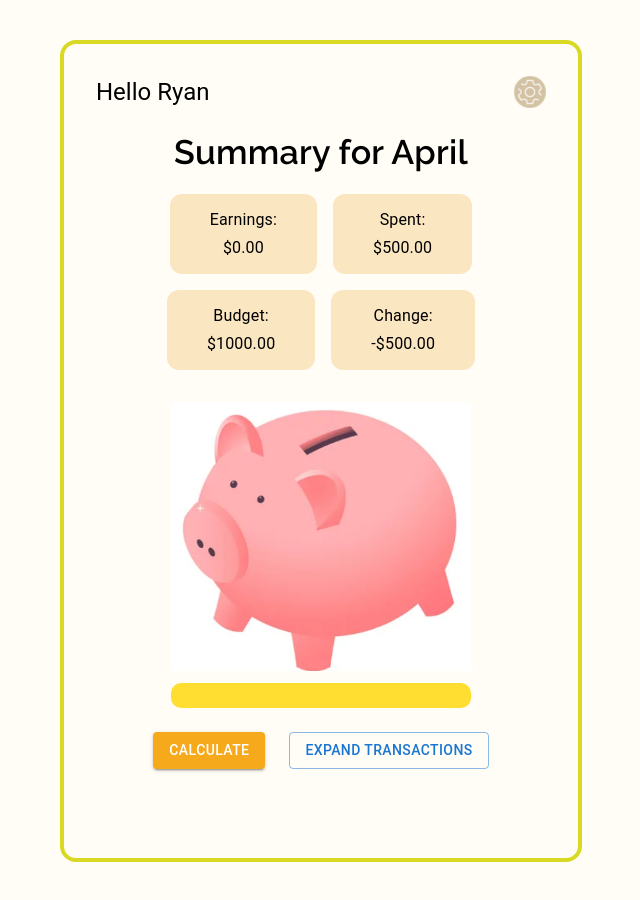
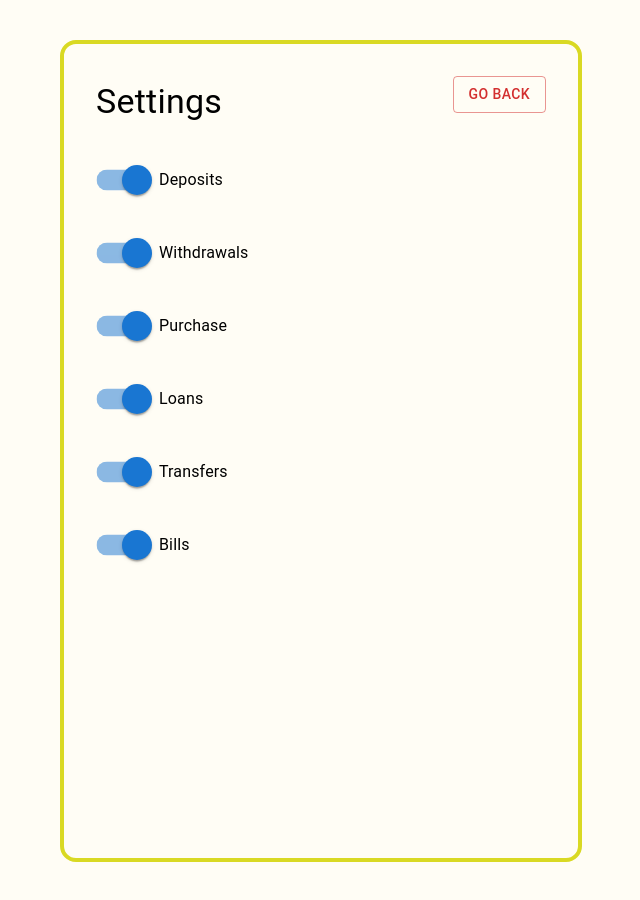
Before and after one commit to ryaneldho/CapitalOneHackBitcamp2025, a React (Create React App) app in the folder piggy/: page / in a window 1280 px wide. Shown: the whole page, without its empty margins (319-959 px from the left). Built offline with nearby package versions, Linux system fonts and the light colour scheme; a web font is replaced by a local one.

Commit message:
buttons in the settings

```diff
--- a/piggy/src/App.tsx
+++ b/piggy/src/App.tsx
@@ -1,16 +1,36 @@
-import React from 'react';
+import React, { useState } from 'react';
 import './css/App.css';
 import TestDashboard from './components/TestDashboard';
 import Piggy from './pages/Piggy';
+import Settings from './pages/Settings'
+import { Console } from 'console';
 
 const accountId = "67f9f6fb9683f20dd5194d5c"
 const testMerchantIkea = "66ef43749683f20dd518a511"
 
+type SwitchStates = {
+  deposits: boolean;
+  withdrawals: boolean;
+  purchase: boolean;
+  loans: boolean;
+  transfers: boolean;
+  bills: boolean;
+};
+
 function App() {
+  const [switchStates, setSwitchStates] = useState<SwitchStates>({
+    deposits: true,
+    withdrawals: true,
+    purchase: true,
+    loans: true,
+    transfers: true,
+    bills: true,
+  });
+
   return (
     <div className="App">
       {/* <TestDashboard userId = {accountId}/> */}
-      <Piggy/>
+      <Settings switchStates={switchStates} setSwitchStates={setSwitchStates} />
     </div>
   );
 }
--- /dev/null
+++ b/piggy/src/css/settings.css
@@ -0,0 +1,30 @@
+body {
+    font-family: 'Raleway';
+    background-color: #fffdf5;
+  }
+
+  .border {
+    max-width: 450px;
+    min-height: 750px;
+    margin: 40px auto;
+    padding: 32px;
+    border: 4px solid #d9d923;
+    border-radius: 16px;
+  }
+
+  .header {
+    display: flex;
+    justify-content: space-between;
+    align-items: center;
+    margin-bottom: 24px;
+  }
+
+  .container {
+    text-align: center;
+    font-weight: lighter;
+  }
+
+  .options{
+    font-family: 'Raleway';
+    size: 100px;
+  }
--- a/piggy/src/pages/Settings.tsx
+++ b/piggy/src/pages/Settings.tsx
@@ -1,11 +1,106 @@
-import React from 'react';
-import './App.css';
+import React, { useState } from 'react';
+import '../css/settings.css';
+import { Typography, Button, Box, FormGroup, Switch, FormControlLabel } from '@mui/material';
 
-function Settings() {
+interface SettingsProps {
+  switchStates: SwitchStates;
+  setSwitchStates: React.Dispatch<React.SetStateAction<SwitchStates>>;
+}
+
+interface OptionsProps {
+  switchStates: SwitchStates;
+  setSwitchStates: React.Dispatch<React.SetStateAction<SwitchStates>>;
+}
+
+type SwitchStates = {
+  deposits: boolean;
+  withdrawals: boolean;
+  purchase: boolean;
+  loans: boolean;
+  transfers: boolean;
+  bills: boolean;
+};
+
+
+function Settings({ switchStates, setSwitchStates }: SettingsProps) {
+  // return (
+  //   <div className="Settings">
+
+  //   </div>
+  // );
+
+  const depositsCheck = switchStates.deposits;
+  const loansCheck = switchStates.loans;
+  const transfersCheck = switchStates.transfers;
+
   return (
-    <div className="Settings">
-    </div>
+    <Box className="border">
+      <Header/>
+      <Options switchStates={switchStates} setSwitchStates={setSwitchStates} />
+
+    </Box>)
+}
+
+function Header() {
+  return (
+    <Box className="header">
+      <Typography variant="h4" id="title">
+        Settings
+      </Typography>
+      <Button variant="outlined" color="error" sx={{mb:2}}>
+        GO BACK
+      </Button>
+    </Box>
   );
 }
 
+
+function Options({ switchStates, setSwitchStates }: OptionsProps) {
+
+  const handleChange = (event: React.ChangeEvent<HTMLInputElement>) => {
+    const { id, checked } = event.target;
+    setSwitchStates(prev => ({
+      ...prev,
+      [id]: checked
+    }));
+  };
+
+  const {
+    deposits: depositsEnabled,
+    withdrawals: withdrawalsEnabled,
+    purchase: purchaseEnabled,
+    loans: loansEnabled,
+    transfers: transfersEnabled,
+    bills: billsEnabled,
+  } = switchStates;
+
+  return (
+  <FormGroup className="options">
+    <FormControlLabel id="deposits" control={<Switch defaultChecked id="deposits" checked={switchStates.deposits} onChange={handleChange} size="medium"
+     sx={{transform: 'scale(1.5)', margin: 1}}/>}
+    label="Deposits" />
+    <br/>
+    <FormControlLabel id="withdrawals" control={<Switch defaultChecked id="withdrawals" checked={switchStates.withdrawals} onChange={handleChange} size="medium"
+    sx={{transform: 'scale(1.5)', margin: 1}} />}
+    label="Withdrawals" />
+     <br/>
+    <FormControlLabel id="purchase" control={<Switch defaultChecked id="purchase" checked={switchStates.purchase} onChange={handleChange} size="medium"
+     sx={{transform: 'scale(1.5)', margin: 1}}/>}
+    label="Purchase" />
+     <br/>
+    <FormControlLabel id="loans" control={<Switch defaultChecked id="loans" checked={switchStates.loans} onChange={handleChange} size="medium"
+     sx={{transform: 'scale(1.5)', margin: 1}}/>}
+    label="Loans" />
+     <br/>
+    <FormControlLabel id="transfers" control={<Switch defaultChecked id="transfers" checked={switchStates.transfers} onChange={handleChange} size="medium"
+     sx={{transform: 'scale(1.5)', margin: 1}}/>}
+    label="Transfers" />
+     <br/>
+    <FormControlLabel id="bills" control={<Switch defaultChecked id="bills" checked={switchStates.transfers} onChange={handleChange} size="medium"
+     sx={{transform: 'scale(1.5)', margin: 1}}/>}
+    label="Bills" />
+</FormGroup>
+  )
+}
+
 export default Settings;
```
